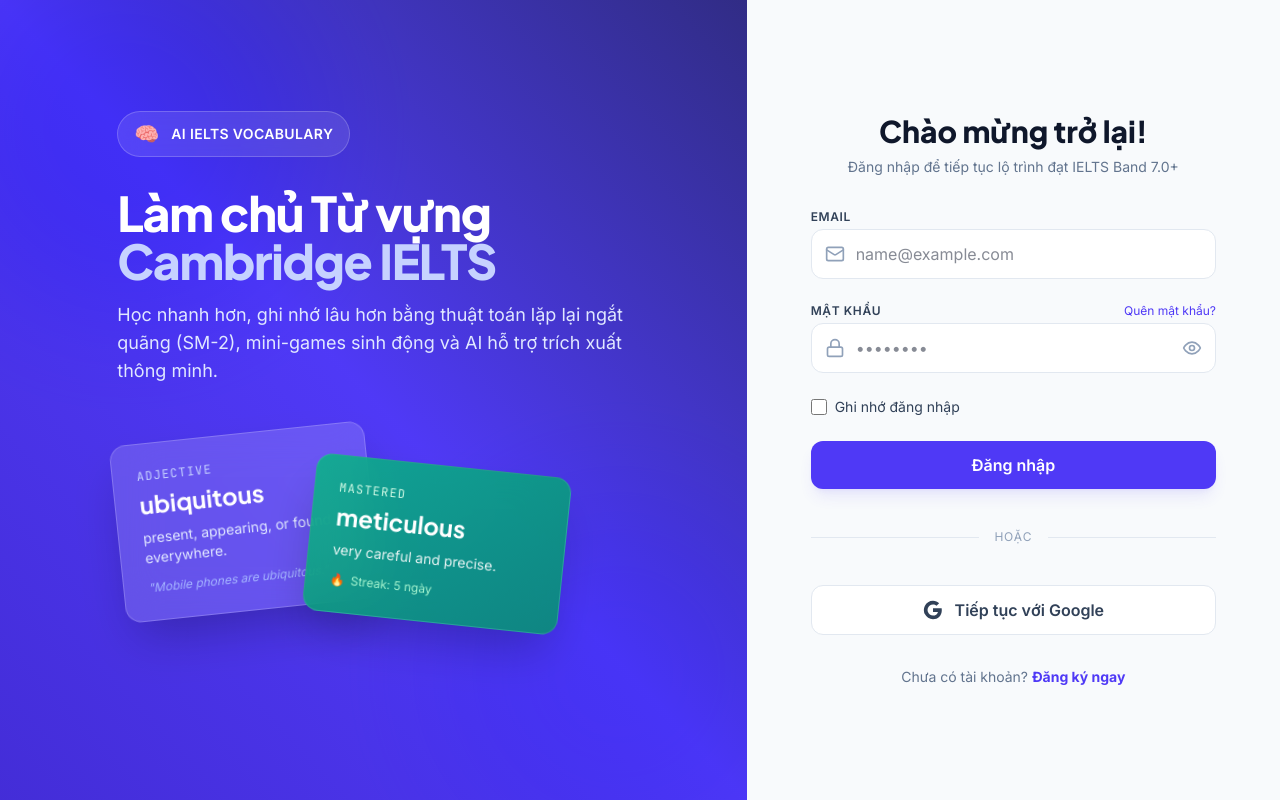
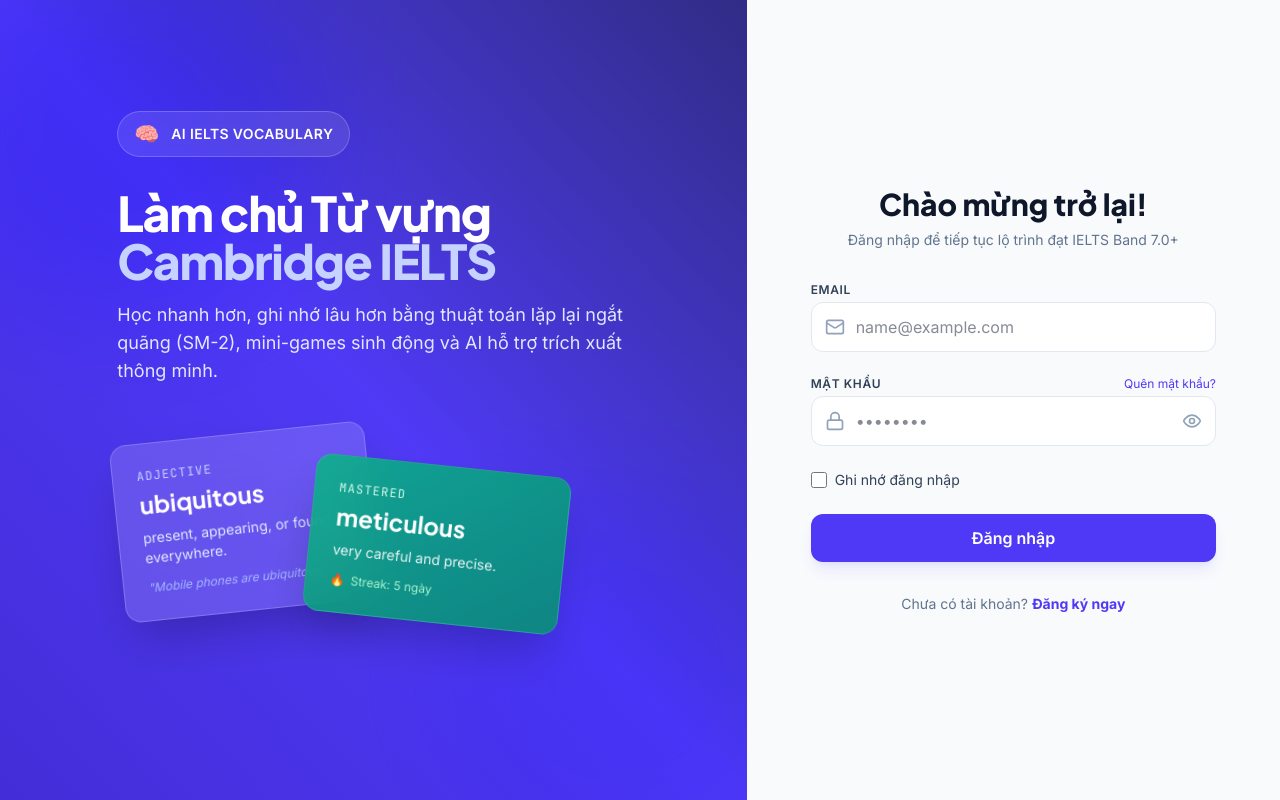
Before and after one commit to dangtuann-dev/NeuralCards, a Next.js app: page /login in a window 1280 px wide. Built offline with nearby package versions, Linux system fonts and the light colour scheme.

Commit message:
feat: remove Google sign-in

```diff
--- a/app/(auth)/login/page.tsx
+++ b/app/(auth)/login/page.tsx
@@ -21,7 +21,6 @@
 export default function LoginPage() {
   const router = useRouter();
   const [loading, setLoading] = useState(false);
-  const [googleLoading, setGoogleLoading] = useState(false);
   const [showPassword, setShowPassword] = useState(false);
 
   const {
@@ -61,15 +60,7 @@
     }
   };
 
-  const handleGoogleLogin = async () => {
-    setGoogleLoading(true);
-    try {
-      await signIn('google', { callbackUrl: '/dashboard' });
-    } catch (error) {
-      toast.error('Đăng nhập Google thất bại!');
-      setGoogleLoading(false);
-    }
-  };
+
 
   return (
     <div className="min-h-screen grid grid-cols-1 lg:grid-cols-12 bg-slate-50 dark:bg-slate-950">
@@ -223,44 +214,7 @@
             </button>
           </form>
 
-          {/* Divider */}
-          <div className="relative flex py-2 items-center">
-            <div className="flex-grow border-t border-slate-200 dark:border-slate-800"></div>
-            <span className="flex-shrink mx-4 text-slate-400 text-xs uppercase tracking-wider">Hoặc</span>
-            <div className="flex-grow border-t border-slate-200 dark:border-slate-800"></div>
-          </div>
 
-          {/* Social Sign-In */}
-          <button
-            type="button"
-            onClick={handleGoogleLogin}
-            disabled={googleLoading}
-            className="w-full flex justify-center items-center gap-3 py-3 px-4 bg-white hover:bg-slate-50 dark:bg-slate-900 dark:hover:bg-slate-800/80 border border-slate-200 dark:border-slate-800 text-slate-700 dark:text-slate-200 font-semibold rounded-xl focus:outline-none transition-colors cursor-pointer"
-          >
-            {googleLoading ? (
-              <Loader2 className="h-5 w-5 animate-spin" />
-            ) : (
-              <svg className="h-5 w-5" viewBox="0 0 24 24">
-                <path
-                  fill="currentColor"
-                  d="M22.56 12.25c0-.78-.07-1.53-.2-2.25H12v4.26h5.92c-.26 1.37-1.04 2.53-2.21 3.31v2.77h3.57c2.08-1.92 3.28-4.74 3.28-8.09z"
-                />
-                <path
-                  fill="currentColor"
-                  d="M12 23c2.97 0 5.46-.98 7.28-2.66l-3.57-2.77c-.98.66-2.23 1.06-3.71 1.06-2.86 0-5.29-1.93-6.16-4.53H2.18v2.84C3.99 20.53 7.7 23 12 23z"
-                />
-                <path
-                  fill="currentColor"
-                  d="M5.84 14.09c-.22-.66-.35-1.36-.35-2.09s.13-1.43.35-2.09V7.06H2.18C1.43 8.55 1 10.22 1 12s.43 3.45 1.18 4.94l2.85-2.22.81-.63z"
-                />
-                <path
-                  fill="currentColor"
-                  d="M12 5.38c1.62 0 3.06.56 4.21 1.64l3.15-3.15C17.45 2.09 14.97 1 12 1 7.7 1 3.99 3.47 2.18 7.06l3.66 2.84c.87-2.6 3.3-4.53 6.16-4.53z"
-                />
-              </svg>
-            )}
-            Tiếp tục với Google
-          </button>
 
           {/* Footer Navigation */}
           <p className="text-center text-sm text-slate-500 dark:text-slate-400">
--- a/lib/auth/index.ts
+++ b/lib/auth/index.ts
@@ -1,5 +1,4 @@
 import NextAuth from 'next-auth';
-import Google from 'next-auth/providers/google';
 import Credentials from 'next-auth/providers/credentials';
 import { DrizzleAdapter } from '@auth/drizzle-adapter';
 import { db, schema } from '@/lib/db';
@@ -23,10 +22,6 @@
   }),
   session: { strategy: 'jwt' },
   providers: [
-    Google({
-      clientId: process.env.GOOGLE_CLIENT_ID || 'dummy-google-client-id',
-      clientSecret: process.env.GOOGLE_CLIENT_SECRET || 'dummy-google-client-secret',
-    }),
     Credentials({
       async authorize(credentials) {
         const parsed = loginSchema.safeParse(credentials);
```
